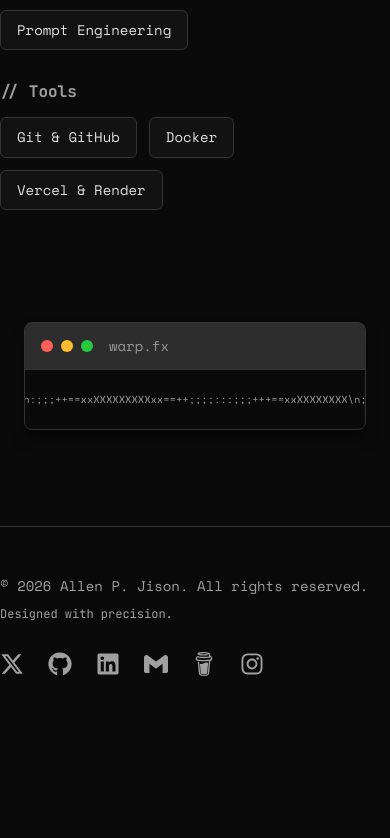
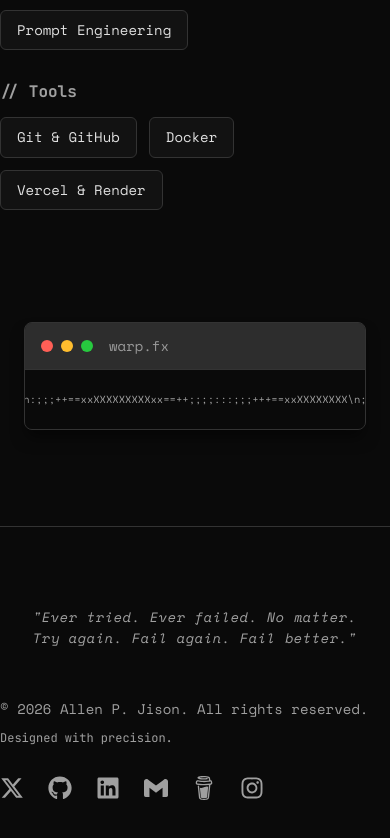
Before and after one commit to LyfSeeker/My-Portfolio, a React (Vite) app: page / in a window 390 px wide. Shown: the part 5366-6204 px from the top of the page. Before the commit the page ends 6101 px from the top, so only its background shows below. Built offline with nearby package versions, Linux system fonts and the light colour scheme.

Commit message:
Add responsive quote to footer

```diff
--- a/src/App.jsx
+++ b/src/App.jsx
@@ -282,6 +282,20 @@ function App() {
 
       {/* Footer */}
       <footer className="footer container" id="contact">
+        <div style={{
+          textAlign: 'center',
+          padding: '2rem 1rem 3rem 1rem',
+          maxWidth: '800px',
+          margin: '0 auto',
+          color: 'var(--text-secondary)',
+          fontStyle: 'italic',
+          fontFamily: '"Space Mono", monospace',
+          fontSize: 'clamp(0.85rem, 3vw, 1.1rem)',
+          letterSpacing: '0.05em',
+          lineHeight: '1.6'
+        }}>
+          "Ever tried. Ever failed. No matter. Try again. Fail again. Fail better."
+        </div>
         <div className="footer-content">
           <div>
             <p className="footer-text">© 2026 Allen P. Jison. All rights reserved.</p>
```
